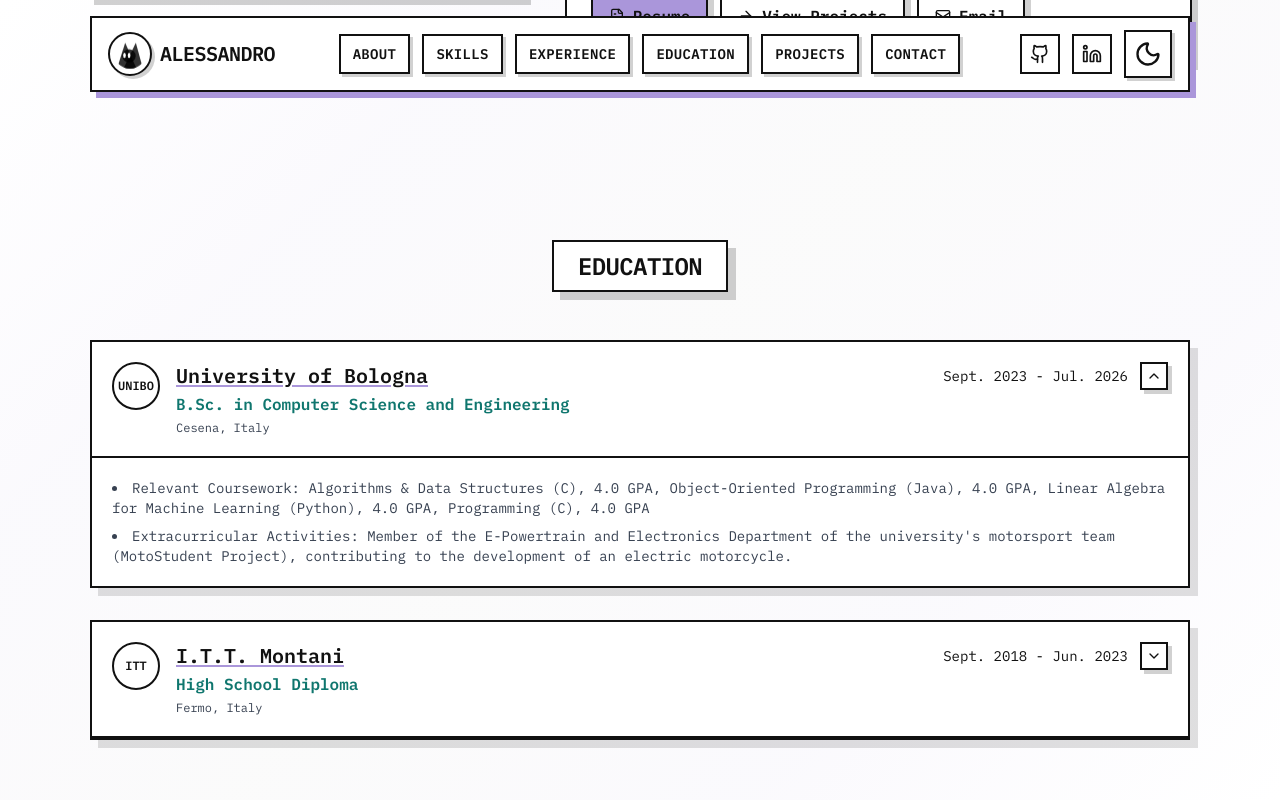
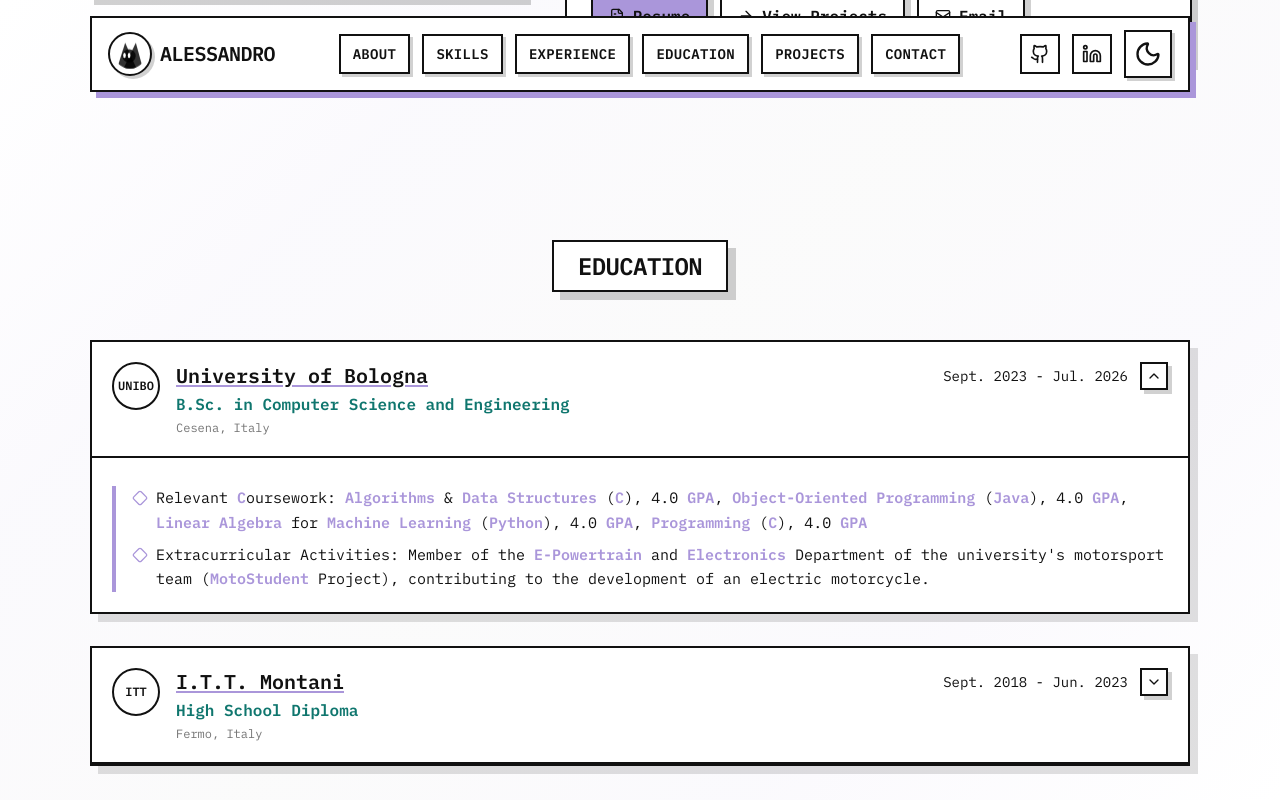
Before and after one commit to D3stan/portfolio, a React (Vite) app: page / in a window 1280 px wide. Both pictures are taken after a click on the button 640 px from the left and 1034 px from the top of the page. Shown: the part 634-1434 px from the top of the page. Built offline with nearby package versions, Linux system fonts and the light colour scheme.

Commit message:
fixed theming

```diff
--- a/src/components/Education.jsx
+++ b/src/components/Education.jsx
@@ -1,8 +1,62 @@
 import { useState } from "react";
 // eslint-disable-next-line no-unused-vars
 import { AnimatePresence, motion } from "framer-motion";
-import { ChevronDown } from "lucide-react";
+import { ChevronDown, Diamond } from "lucide-react";
 import { SITE_CONFIG } from "../constants/config";
+
+/* 🔎 Keywords to emphasize inline */
+const HIGHLIGHTS = [
+  "Python",
+  "Java",
+  "C",
+  "JavaScript",
+  "React",
+  "Node.js",
+  "Algorithms",
+  "Data Structures",
+  "Object-Oriented Programming",
+  "Linear Algebra",
+  "Machine Learning",
+  "Programming",
+  "GPA",
+  "E-Powertrain",
+  "Electronics",
+  "MotoStudent",
+  "PLC",
+  "HMI",
+  "Omron",
+  "Robotics",
+  "Smart Project Trophy",
+];
+
+function Emph({ text }) {
+  const esc = (s) => s.replace(/[.*+?^${}()|[\]\\]/g, "\\$&");
+  const re = new RegExp(`(${HIGHLIGHTS.map(esc).join("|")})`, "g");
+  return (
+    <>
+      {text.split(re).map((part, i) =>
+        HIGHLIGHTS.includes(part) ? (
+          <strong key={i} className="font-semibold" style={{ color: 'var(--accent)' }}>
+            {part}
+          </strong>
+        ) : (
+          <span key={i}>{part}</span>
+        )
+      )}
+    </>
+  );
+}
+
+function Bullet({ children }) {
+  return (
+    <li className="flex gap-2 leading-relaxed text-[15px]">
+      <Diamond className="mt-1 h-4 w-4 shrink-0" style={{ color: 'var(--accent)' }} />
+      <span>
+        <Emph text={children} />
+      </span>
+    </li>
+  );
+}
 
 const education = [
   {
@@ -108,10 +162,10 @@ export default function Education() {
                           {edu.school}
                         </a>
 
-                        <div className="font-mono font-semibold text-teal-700 mt-0.5">
+                        <div className="font-mono font-semibold text-teal-700 dark:text-teal-400 mt-0.5">
                           {edu.degree}
                         </div>
-                        <div className="text-xs mt-1 text-gray-700">
+                        <div className="text-xs mt-1 text-muted">
                           {edu.address}
                         </div>
                       </div>
@@ -148,11 +202,13 @@ export default function Education() {
                         className="overflow-hidden"
                       >
                         <div className="p-4 md:p-5">
-                          <ul className="list-disc list-inside space-y-2 text-sm text-gray-700">
-                            {edu.details.map((detail, i) => (
-                              <li key={i}>{detail}</li>
-                            ))}
-                          </ul>
+                          <div className="pl-3 md:pl-4 border-l-4" style={{ borderColor: 'var(--accent)' }}>
+                            <ul className="list-none mt-2 space-y-2">
+                              {edu.details.map((detail, i) => (
+                                <Bullet key={i}>{detail}</Bullet>
+                              ))}
+                            </ul>
+                          </div>
 
                           {/* Optional photo for graduation */}
                           {edu.hasDropdownPhoto && (
--- a/src/components/Experience.jsx
+++ b/src/components/Experience.jsx
@@ -189,7 +189,7 @@ export default function Experience() {
                         <div className="text-lg sm:text-xl font-extrabold leading-tight break-words">
                           {job.company}
                         </div>
-                        <div className="font-mono text-teal-700 font-semibold mt-0.5">
+                        <div className="font-mono text-teal-700 dark:text-teal-400 font-semibold mt-0.5">
                           {job.role}
                         </div>
                         {job.sub && (
--- a/src/components/Projects.jsx
+++ b/src/components/Projects.jsx
@@ -282,12 +282,10 @@ export default function Projects() {
               {/* Content */}
               <div className="p-5">
                 <h4 className="text-lg font-extrabold mb-1">{project.title}</h4>
-                <p className="text-teal-700 font-semibold mb-3 text-sm">
+                <p className="text-teal-700 dark:text-teal-400 font-semibold mb-3 text-sm">
                   {project.subtitle}
                 </p>
-                <p className="text-muted text-sm leading-relaxed mb-4">
-                  {project.blurb}
-                </p>
+                <p className="text-muted text-sm leading-relaxed mb-4">{project.blurb}</p>
 
                 <div className="mb-4">
                   <TechStack tech={project.tech} />
```
